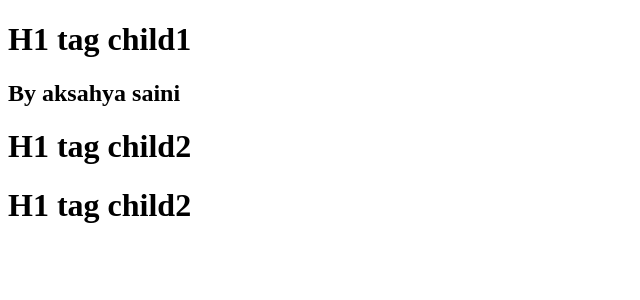
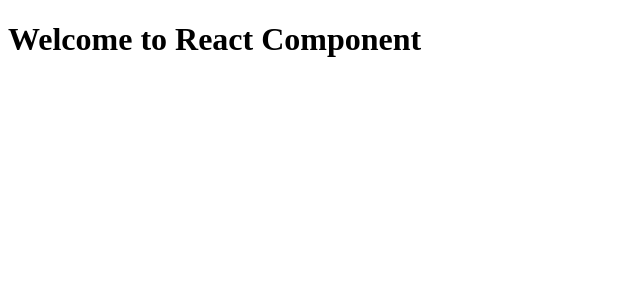
Before and after one commit to israilkhan01/frontend-dev, a React (Vite) app: page / in a window 1280 px wide. Shown: the top 300 px of the page, without its empty margins (0-640 px from the left). Built offline with nearby package versions, Linux system fonts and the light colour scheme.

Commit message:
configure pakage json  and created react component

```diff
--- a/App.js
+++ b/App.js
@@ -3,21 +3,18 @@ import ReactDOM from "react-dom";
 const heading  = React.createElement("h1",{
     id:"heading"
 },"Hello world from React");
-const parent  = React.createElement("div",{id:"parent"},[
-    React.createElement("div",{id:"child"},[
-        React.createElement("h1",{
-            id:"heading1"
-        },"H1 tag child1"),React.createElement("h2",{
-            id:"heading"
-        },"By aksahya saini")
-    ]),React.createElement("div",{id:"child2"},[
-        React.createElement("h1",{
-            id:"heading1"
-        },"H1 tag child2"),React.createElement("h1",{
-            id:"heading"
-        },"H1 tag child2")
-    ])
-])
+const parent  = React.createElement("h1",{id:"parent"},
+"Hello React developer")
+
+//JSX  - used to create React Element (like html element)
+const jsxHeading = <h1>Welcome to JSX inside React </h1>;
+
+
+//React Component
+const HeadingComponent = ()=>{
+    return <h1>Welcome to React Component</h1>
+}
+console.log(jsxHeading)
 const root = ReactDOM.createRoot(document.getElementById("root"));
 console.log(parent)
-root.render(parent)
+root.render(<HeadingComponent/>)
--- a/index.html
+++ b/index.html
@@ -9,7 +9,7 @@
 
 <body>
     <div id="root">
-
+       <h1>Not Rendered</h1>
     </div>
 
     <script type="module" src="./App.js"></script>
--- a/package.json
+++ b/package.json
@@ -4,6 +4,8 @@
   "description": "learning new concepts in react",
   "main": "App.js",
   "scripts": {
+    "start": "parcel index.html",
+    "build":"parcel build index.html",
     "test": "jest"
   },
   "repository": {
```
